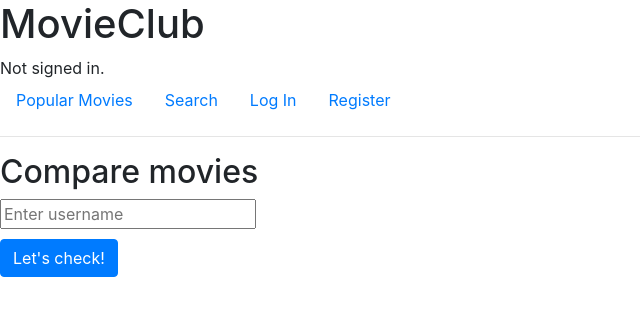
After one commit to csillagpeti/movieclub, a Django app: page /users in a window 1280 px wide. The commit adds this page. Shown: the top 316 px of the page, without its empty margins (0-640 px from the left). Run offline with Django 5.2, Linux system fonts and the light colour scheme; some libraries are stand-ins or nearby versions.

Commit message:
Add compare user movie list feature

```diff
--- a/movieclub/clubapp/static/clubapp/styles.css
+++ b/movieclub/clubapp/static/clubapp/styles.css
@@ -16,7 +16,11 @@
 }
 
 .togglelistbutton, .detailsbutton {
-    max-width: 100px;
+    max-width: 80px;
     margin-left: 20px;
     text-align: center;
 }
+
+.pagingbutton, .searchbutton {
+    margin-top: 10px;
+}
--- a/movieclub/clubapp/templates/clubapp/layout.html
+++ b/movieclub/clubapp/templates/clubapp/layout.html
@@ -21,9 +21,15 @@
             <li class="nav-item">
                 <a class="nav-link" href="{% url 'index' %}">Popular Movies</a>
             </li>
+            <li class="nav-item">
+                <a class="nav-link" href="{% url 'search' %}">Search</a>
+            </li>
             {% if user.is_authenticated %}
                 <li class="nav-item">
                     <a class="nav-link" href="{% url 'my_list' %}">My List</a>
+                </li>
+                <li class="nav-item">
+                    <a class="nav-link" href="{% url 'users' %}">Users</a>
                 </li>
                 <li class="nav-item">
                     <a class="nav-link" href="{% url 'logout' %}">Log Out</a>
--- /dev/null
+++ b/movieclub/clubapp/templates/clubapp/users.html
@@ -0,0 +1,26 @@
+{% extends "clubapp/layout.html" %}
+
+{% block body %}
+    <h2>Compare movies</h2>
+    {% if not movies and not target_user %}
+        <form action="/users" method="GET">
+            <input type="text" id="username" name="username" placeholder="Enter username"></input><br>
+            <button type="submit" class="align-self-center btn btn-primary searchbutton">Let's check!</button>
+        </form>
+    {% else %}
+        {% if target_user %}
+            <div>
+                Common movies with <b>{{ username }}</b>:<br>
+                <a href="{{ request.path }}">
+                    <button class="align-self-center btn btn-primary pagingbutton">Search again</button>
+                </a><br>
+            </div>
+            {% include "clubapp/list_display.html" %}
+        {% else %}
+            <div>No user found with username "{{ username }}".</div>
+            <a href="{{ request.path }}">
+                <button class="align-self-center btn btn-primary pagingbutton">Search again</button>
+            </a>
+        {% endif %}
+    {% endif %}
+{% endblock %}
--- a/movieclub/clubapp/urls.py
+++ b/movieclub/clubapp/urls.py
@@ -9,4 +9,6 @@ urlpatterns = [
     path("register", views.register, name="register"),
     path("toggle_movie_list/", views.toggle_movie_list, name="toggle_movie_list"),
     path("my_list", views.my_list, name="my_list"),
+    path("search", views.search, name="search"),
+    path("users", views.users, name="users")
 ]
--- a/movieclub/clubapp/views.py
+++ b/movieclub/clubapp/views.py
@@ -5,7 +5,7 @@ from django.http import HttpResponse, HttpResponseRedirect, JsonResponse
 from django.shortcuts import render
 from django.urls import reverse
 from django.conf import settings
-from .fetch_tmdb import fetch_movie_titles
+from .fetch_tmdb import fetch_movie_titles, search_movie_titles
 from .models import User, Movie
 
 import json
@@ -14,10 +14,12 @@ import json
 
 def index(request):
     user_movie_ids = set()
+    page = request.GET.get('page', 1)
+
     if request.user.is_authenticated:
         user_movie_ids = set(request.user.movies.values_list('movie_id', flat=True))
 
-    movies, current_page, total_pages = fetch_movie_titles(settings.TMDB_API_KEY)
+    movies, total_pages, current_page = fetch_movie_titles(settings.TMDB_API_KEY, page)
 
     for movie in movies:
         movie['in_user_list'] = movie['id'] in user_movie_ids
@@ -126,7 +128,53 @@ def my_list(request):
             }
             movies.append(movie_entry)
         print('User movies: ', movies)
+    return render(request, "clubapp/my_list.html", {"movies": movies})
 
+def search(request):
+    user_movie_ids = set()
+    page = request.GET.get('page', 1)
+    query = request.GET.get('query')
 
+    if request.user.is_authenticated:
+        user_movie_ids = set(request.user.movies.values_list('movie_id', flat=True))
 
-    return render(request, "clubapp/my_list.html", {"movies": movies})
+    if query:
+        movies, total_pages, current_page, queryString = search_movie_titles(settings.TMDB_API_KEY, query, page)
+
+        for movie in movies:
+            movie['in_user_list'] = movie['id'] in user_movie_ids
+        print('Index movies: ', movies)
+        return render(request, "clubapp/search.html", {"movies": movies, "total_pages": total_pages, "current_page": current_page, "queryString": queryString})
+    return render(request, "clubapp/search.html")
+
+def users(request):
+    common_movies = []
+    username = request.GET.get('username')
+    target_user = None
+
+    if username and request.user.is_authenticated:
+        try:
+            target_user = User.objects.get(username=username)
+            logged_in_user_movies = request.user.movies.all()
+            for movie in logged_in_user_movies:
+                if target_user.movies.filter(id=movie.id).exists():
+                    movie_entry = {
+                        "title": movie.movie_title if movie.movie_title else "No Title",
+                        "poster_path": movie.movie_poster_path if movie.movie_poster_path else "No Path",
+                        "overview": movie.movie_overview if movie.movie_overview else "No overview",
+                        "release_date": movie.movie_release_date if movie.movie_release_date else "No Release Date",
+                        "vote_average": movie.movie_vote_average if movie.movie_vote_average else "No Votes",
+                        "id": movie.id,
+                        "in_user_list": True,
+                    }
+                    common_movies.append(movie_entry)
+        except User.DoesNotExist:
+            target_user = None
+
+    context = {
+        "username": username,
+        "movies": common_movies,
+        "target_user": target_user,
+    }
+
+    return render(request, "clubapp/users.html", context)
```
Also changed, not shown: movieclub/clubapp/fetch_tmdb.py (+37 -0 lines), movieclub/clubapp/templates/clubapp/list_display.html (+17 -7 lines), movieclub/clubapp/templates/clubapp/search.html (added, +21 -0 lines), movieclub/db.sqlite3.
